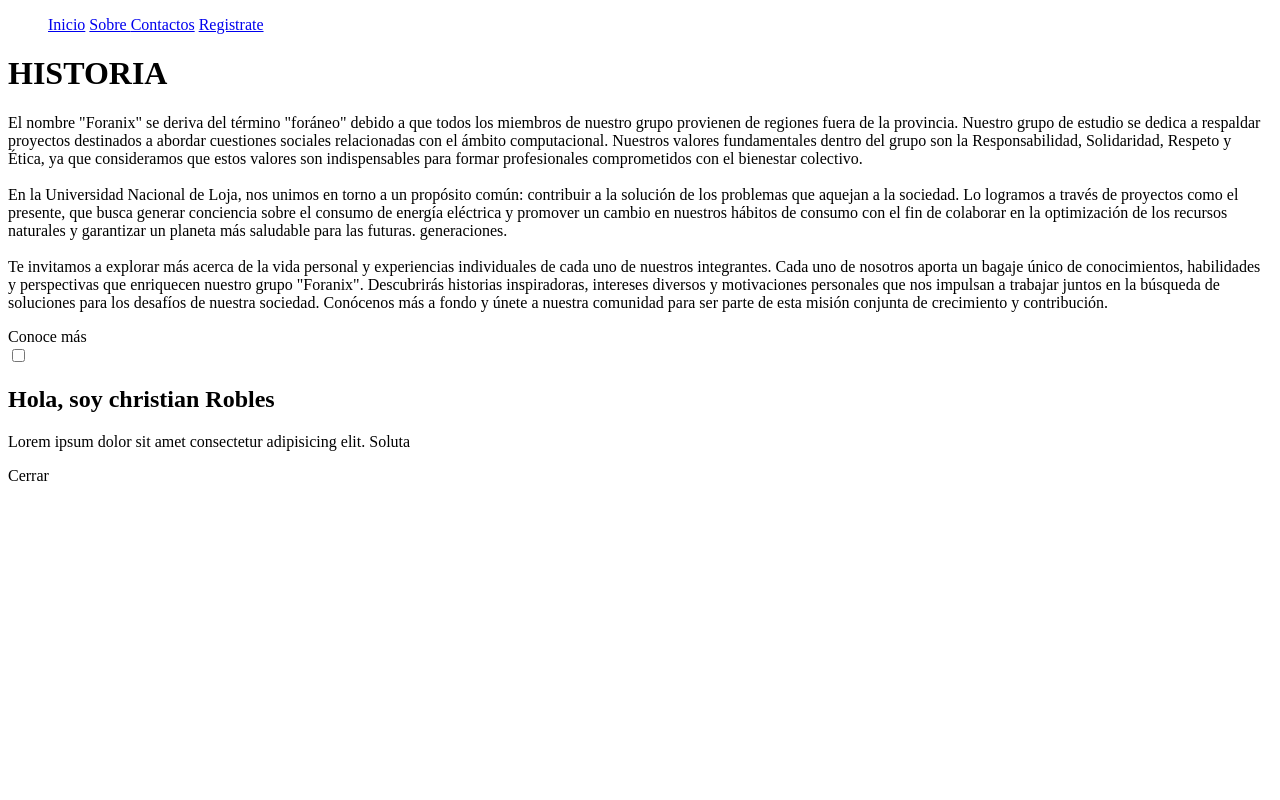
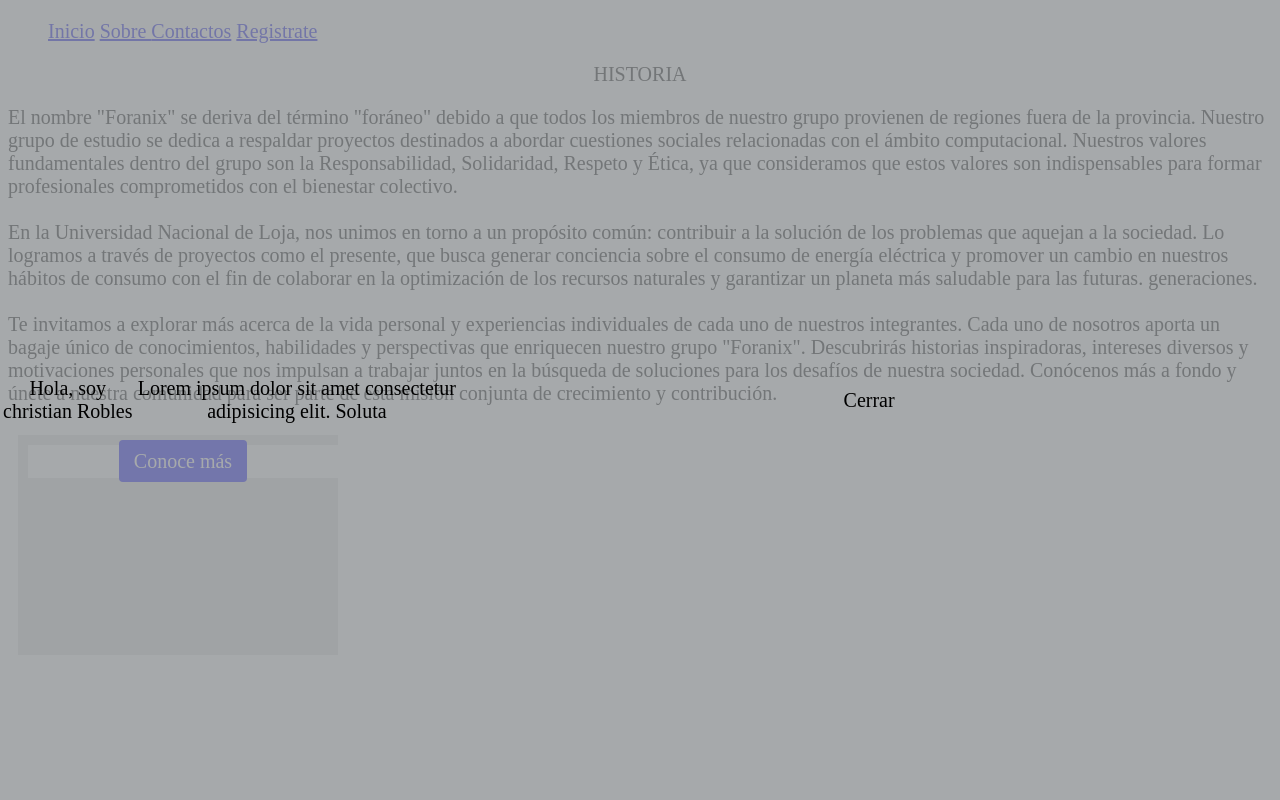
Before and after one commit to SantiagoTamayo2002/energy_page, a Django app: page /nosotros/ in a window 1280 px wide. Run offline with Django 4.2, Linux system fonts and the light colour scheme.

Commit message:
Importe fotos, HTML, CSS
Rss para la pagina Sobre Nosotros

```diff
--- a/PIS/energy/static/energy/css/estilo_sobreNosotros.css
+++ b/PIS/energy/static/energy/css/estilo_sobreNosotros.css
@@ -0,0 +1,89 @@
+* {
+	font-weight: 70;
+	font-size: 20px;
+}
+h1 {
+	text-align: center;
+}
+.contenido, .contenedor{
+	margin:auto;
+	margin-top: 20px;
+	width: 80%;
+	height: 80%;
+	padding: 10px;
+	text-align: justify;
+}
+
+.boton-modal{
+	padding: 5px;
+	background-color:#fff ;
+}
+
+.boton-modal label{
+	padding: 10px 15px;
+	background-color: blue;
+	color:#fff;
+	border-radius: 4px;
+	cursor: pointer;
+	transition: all 300ms ease;
+}
+
+.boton-modal label:hover{
+	background-color: #185E83;
+}
+
+#btn-modal{
+	display: none;
+}
+
+.container-modal{
+	width: 100%;
+	height: 100vh;
+	position: fixed;
+	top: 0; left: 0;
+	background-color: rgba(144, 148, 150, 0.8);
+	display: flex;
+	justify-content: center;
+	align-items: center;
+	z-index: 100;
+}
+.content-modal{
+	width: 100%;
+	max-width: 400px;
+	padding: 200px;
+	background-color: #fff;
+	border-radius: 4px;
+}
+.content-modal h2{
+	margin-bottom: 15px;
+}
+.content-modal p{
+	padding: 15px 0px;
+	border-top: 1px solid #dbdbdb;
+	border-bottom: 1px solid #dbdbdb;
+}
+
+.content-modal .btn-cerrar{
+	width: 100%;
+	margin-top: 15px;
+	display: flex;
+	justify-content: flex-end;
+}
+
+.persona1, .persona2 {
+	margin: 10px;
+	width: 300px;
+	height: 200px;
+
+	text-align: center;
+	padding: 10px;
+	background:#dddd;
+	display: inline-block;
+	}
+
+@media only screen and (min-width: 800px) {
+	div {
+		display: block;
+		width: 100%;
+	}
+}
--- a/PIS/energy/templates/energy/home/sobreNosotros.html
+++ b/PIS/energy/templates/energy/home/sobreNosotros.html
@@ -1,10 +1,9 @@
 <!DOCTYPE html>
 <html lang="en">
 <head>
-    <meta charset="UTF-8">
-    <meta name="viewport" content="width=device-width, initial-scale=1.0">
     <title>Sobre nosotros</title>
-
+    {% load static %}
+    <link rel="stylesheet" type="text/css" href="{% static 'energy/css/estilo_sobreNosotros.css'%}">
 </head>
 <body>
         <nav class="navegacion">
```
Also changed, not shown: PIS/energy/static/energy/img/FORANIX-sinFondo2.png (added), PIS/energy/static/energy/img/Fondo_pantalla1.png (added), PIS/energy/static/energy/img/Fondo_pantalla2.png (added), PIS/energy/static/energy/img/Foranix_Sin fondo.png (added), PIS/energy/static/energy/img/fondo_casa.jpeg (added), PIS/energy/static/energy/img/fondo_estadistica.jpeg (added), PIS/energy/static/energy/img/fondo_informe.jpeg (added), PIS/energy/static/energy/img/fondo_mundo.jpeg (added), PIS/energy/templates/energy/home/plantilla.html (renamed from PIS/energy/templates/plantilla.html).
